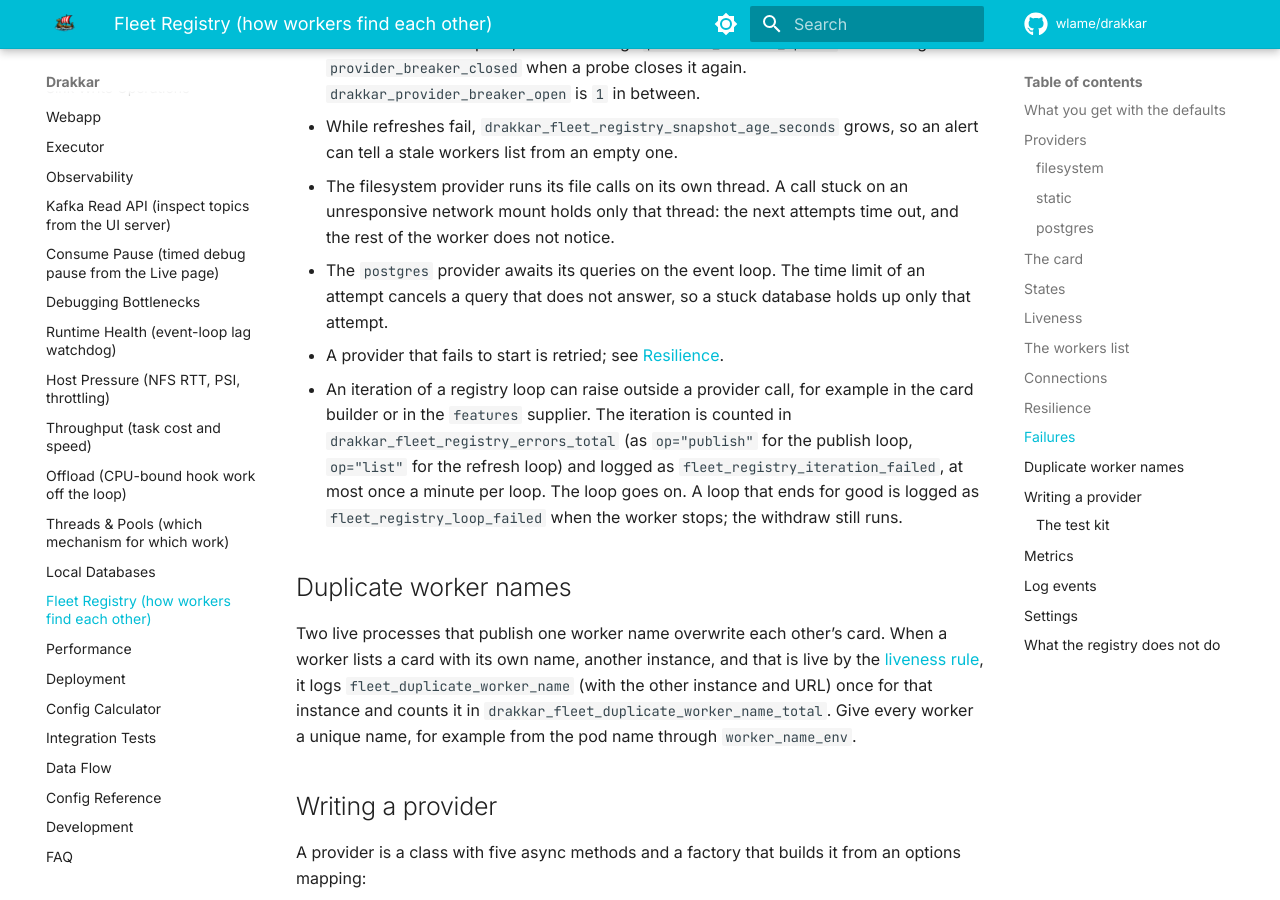
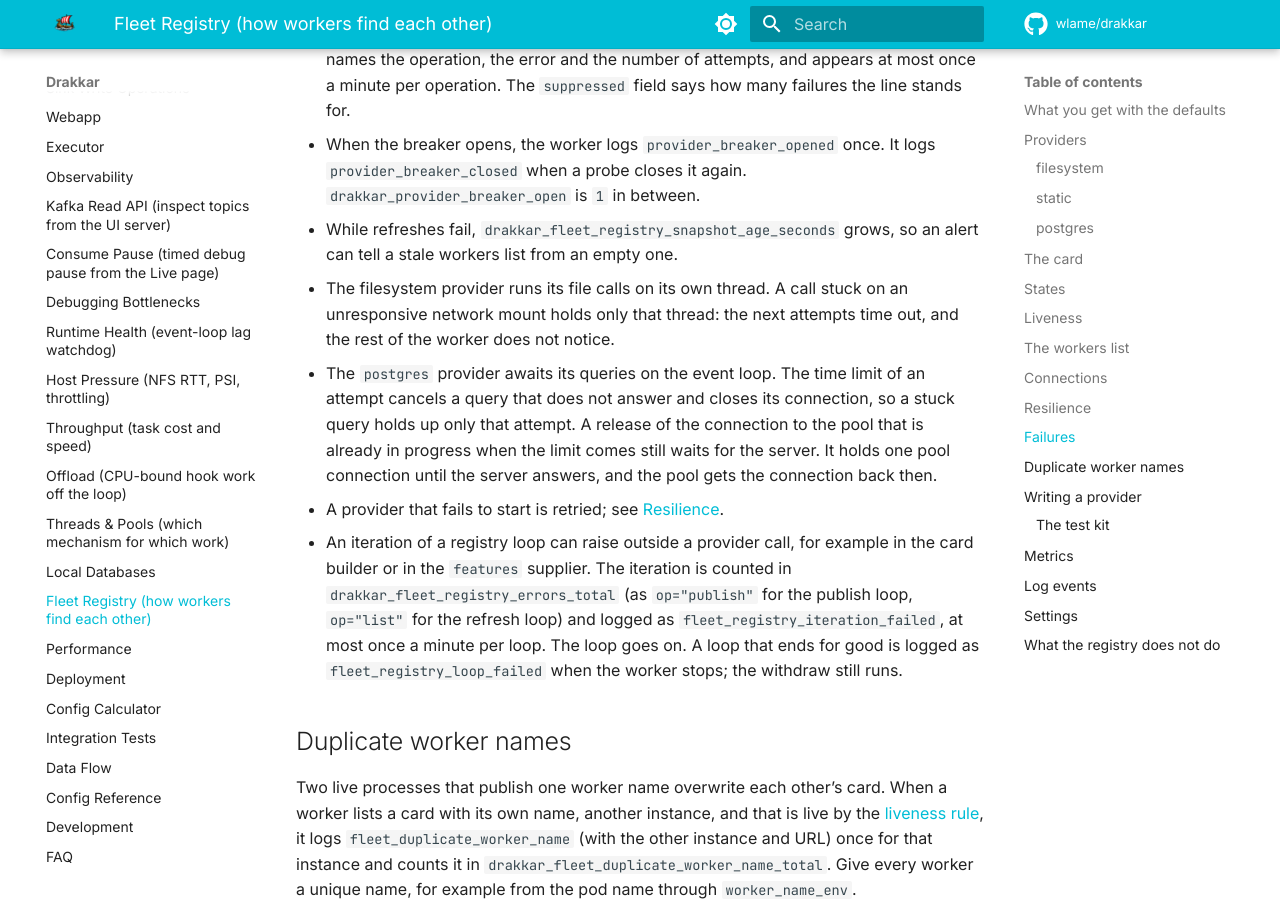
Before and after one commit to wlame/drakkar, an MkDocs documentation site: the page built from docs/fleet.md, in a window 1280 px wide and 900 px high, scrolled down 12870 px. Built offline with MkDocs 1.6.1 and Material for MkDocs 9.7.7, drawn with Linux system fonts in a browser that asks for light colours; comment, search, counter and statistics services are not loaded; some of the changed text lies outside the part shown.

Commit message:
Pin the argument shapes of drakkar-schema, drop the last mention of a second backend and state the table ownership the managed schema needs.

```diff
--- a/docs/fleet.md
+++ b/docs/fleet.md
@@ -259,7 +259,11 @@
   also when the objects already exist. The role needs `CREATE` on the
   database (`CREATE SCHEMA IF NOT EXISTS` checks it even when the schema
   exists) and `CREATE` on the schema (for the tables and the indexes). Owning
-  the schema is not enough.
+  the schema is not enough. The role must also own the table
+  `fleet_workers`: its two `CREATE INDEX IF NOT EXISTS` statements check
+  ownership before they skip an index that exists. The simplest case is to
+  let the worker role create the objects. For tables that another role
+  created, set `manage_schema: false`. `archive_locks` needs no ownership.
 - With `manage_schema: false`, the role needs `USAGE` on the schema and
   `SELECT`, `INSERT`, `UPDATE` and `DELETE` on the tables it uses
   (`fleet_workers`; `archive_locks` for the election). It needs no right to
@@ -532,8 +536,11 @@
   stuck on an unresponsive network mount holds only that thread: the next
   attempts time out, and the rest of the worker does not notice.
 - The `postgres` provider awaits its queries on the event loop. The time
-  limit of an attempt cancels a query that does not answer, so a stuck
-  database holds up only that attempt.
+  limit of an attempt cancels a query that does not answer and closes its
+  connection, so a stuck query holds up only that attempt. A release of the
+  connection to the pool that is already in progress when the limit comes
+  still waits for the server. It holds one pool connection until the server
+  answers, and the pool gets the connection back then.
 - A provider that fails to start is retried; see [Resilience](#resilience).
 - An iteration of a registry loop can raise outside a provider call, for
   example in the card builder or in the `features` supplier. The iteration
--- a/pyproject.toml
+++ b/pyproject.toml
@@ -36,8 +36,8 @@
 ]
 
 [project.scripts]
-# Cache-management CLI for the decoupled drakkar-ui bundle; mirrors the Go
-# backend's cmd/drakkar-ui (same subcommands, flags, output, exit codes).
+# Cache-management CLI for the decoupled drakkar-ui bundle. Its subcommands,
+# flags, output and exit codes are a contract that every implementation shares.
 drakkar-ui = "drakkar.uihost.cli:main"
 # Prints the DDL of the tables the postgres providers keep, for a schema the worker may not create.
 drakkar-schema = "drakkar.schema:main"
```
Also changed, not shown: CHANGELOG.md (+6 -3 lines), docs/deployment.md (+5 -1 lines), docs/security.md (+5 -0 lines), 1 other file.
